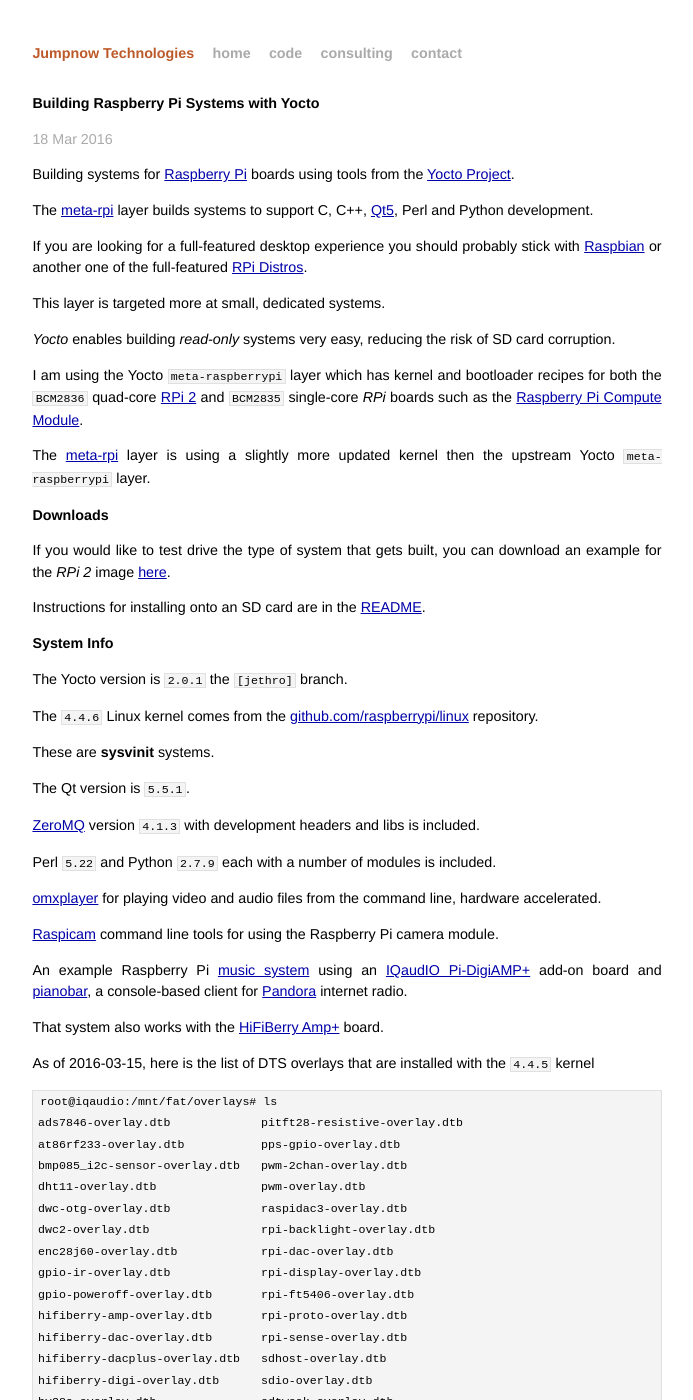
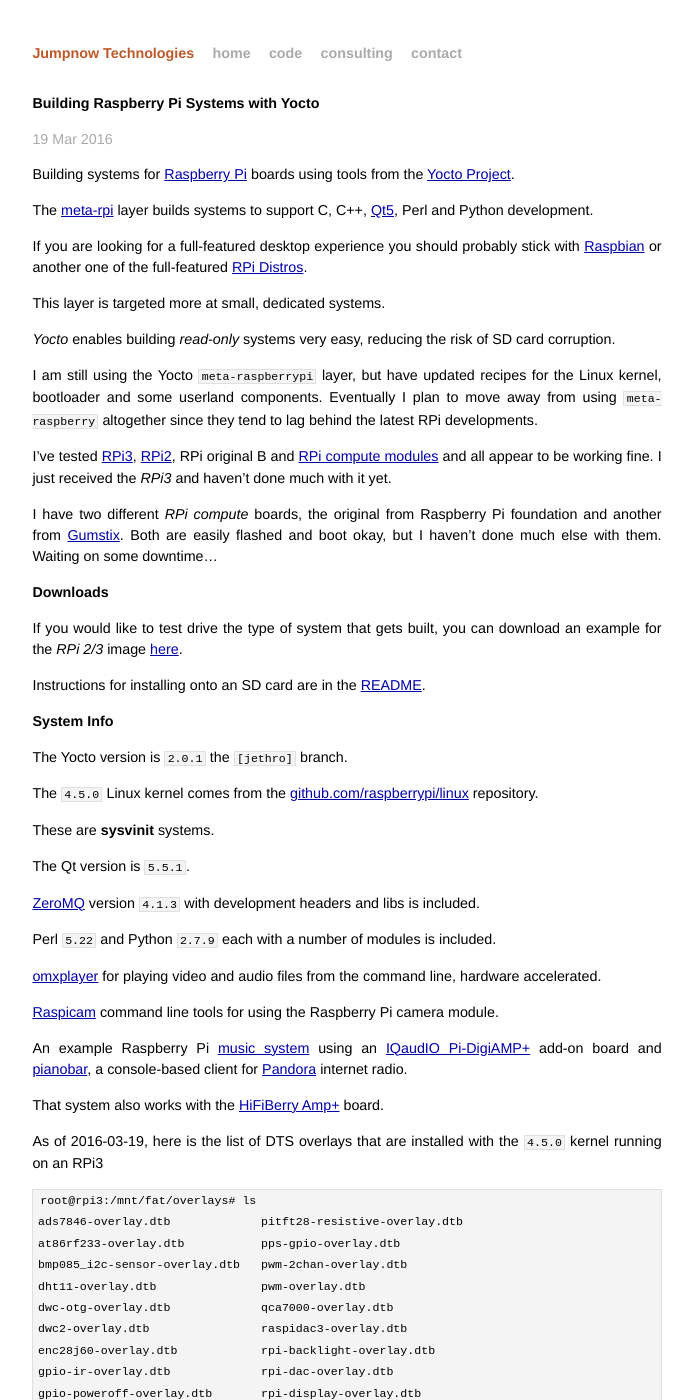
Before and after one commit to jumpnow/jumpnowtek-site, a Jekyll site: the page built from _posts/2015-12-04-Raspberry-Pi-Systems-with-Yocto.md, in a window 1280 px wide and 1400 px high. Shown: the whole window, without its empty margins (293-986 px from the left). Built offline with Jekyll 4.4.1, drawn with Linux system fonts in a browser that asks for light colours; some of the changed text lies outside the part shown.

Commit message:
Add rpi3 to rpi doc

```diff
--- a/_posts/2015-12-04-Raspberry-Pi-Systems-with-Yocto.md
+++ b/_posts/2015-12-04-Raspberry-Pi-Systems-with-Yocto.md
@@ -2,9 +2,9 @@
 layout: post
 title: Building Raspberry Pi Systems with Yocto
 description: "Building customized systems for the Raspberry Pi using tools from the Yocto Project"
-date: 2016-03-18 08:46:00
+date: 2016-03-19 11:35:00
 categories: rpi
-tags: [linux, rpi, yocto]
+tags: [linux, rpi, yocto, rpi2, rpi3, rpi compute]
 ---
 
 Building systems for [Raspberry Pi][rpi] boards using tools from the [Yocto Project][Yocto].
@@ -17,13 +17,15 @@
 
 *Yocto* enables building *read-only* systems very easy, reducing the risk of SD card corruption.
 
-I am using the Yocto `meta-raspberrypi` layer which has kernel and bootloader recipes for both the `BCM2836` quad-core [RPi 2][rpi2-b] and `BCM2835` single-core *RPi* boards such as the [Raspberry Pi Compute Module][rpi-compute].
+I am still using the Yocto `meta-raspberrypi` layer, but have updated recipes for the Linux kernel, bootloader and some userland components. Eventually I plan to move away from using `meta-raspberry` altogether since they tend to lag behind the latest RPi developments.
 
-The [meta-rpi][meta-rpi] layer is using a slightly more updated kernel then the upstream Yocto `meta-raspberrypi` layer.
+I've tested [RPi3][rpi3-b], [RPi2][rpi2-b], RPi original B and [RPi compute modules][rpi-compute] and all appear to be working fine. I just received the *RPi3* and haven't done much with it yet.
+
+I have two different *RPi compute* boards, the original from Raspberry Pi foundation and another from [Gumstix][gumstix-pi-compute]. Both are easily flashed and boot okay, but I haven't done much else with them. Waiting on some downtime...
 
 ### Downloads
 
-If you would like to test drive the type of system that gets built, you can download an example for the *RPi 2* image [here][downloads].
+If you would like to test drive the type of system that gets built, you can download an example for the *RPi 2/3* image [here][downloads].
 
 Instructions for installing onto an SD card are in the [README][readme].
 
@@ -31,7 +33,7 @@
 
 The Yocto version is `2.0.1` the `[jethro]` branch.
 
-The `4.4.6` Linux kernel comes from the [github.com/raspberrypi/linux][rpi-kernel] repository.
+The `4.5.0` Linux kernel comes from the [github.com/raspberrypi/linux][rpi-kernel] repository.
 
 These are **sysvinit** systems.
 
@@ -49,41 +51,41 @@
 
 That system also works with the [HiFiBerry Amp+][hifiberry-amp] board.
 
-As of 2016-03-15, here is the list of DTS overlays that are installed with the `4.4.5` kernel
+As of 2016-03-19, here is the list of DTS overlays that are installed with the `4.5.0` kernel running on an RPi3
 
-    root@iqaudio:/mnt/fat/overlays# ls
+    root@rpi3:/mnt/fat/overlays# ls
     ads7846-overlay.dtb             pitft28-resistive-overlay.dtb
     at86rf233-overlay.dtb           pps-gpio-overlay.dtb
     bmp085_i2c-sensor-overlay.dtb   pwm-2chan-overlay.dtb
     dht11-overlay.dtb               pwm-overlay.dtb
-    dwc-otg-overlay.dtb             raspidac3-overlay.dtb
-    dwc2-overlay.dtb                rpi-backlight-overlay.dtb
-    enc28j60-overlay.dtb            rpi-dac-overlay.dtb
-    gpio-ir-overlay.dtb             rpi-display-overlay.dtb
-    gpio-poweroff-overlay.dtb       rpi-ft5406-overlay.dtb
-    hifiberry-amp-overlay.dtb       rpi-proto-overlay.dtb
-    hifiberry-dac-overlay.dtb       rpi-sense-overlay.dtb
-    hifiberry-dacplus-overlay.dtb   sdhost-overlay.dtb
-    hifiberry-digi-overlay.dtb      sdio-overlay.dtb
-    hy28a-overlay.dtb               sdtweak-overlay.dtb
-    hy28b-overlay.dtb               smi-dev-overlay.dtb
-    i2c-gpio-overlay.dtb            smi-nand-overlay.dtb
-    i2c-rtc-overlay.dtb             smi-overlay.dtb
-    i2c0-bcm2708-overlay.dtb        spi-gpio35-39-overlay.dtb
-    i2c1-bcm2708-overlay.dtb        spi1-1cs-overlay.dtb
-    i2s-mmap-overlay.dtb            spi1-2cs-overlay.dtb
-    iqaudio-dac-overlay.dtb         spi1-3cs-overlay.dtb
-    iqaudio-dacplus-overlay.dtb     spi2-1cs-overlay.dtb
-    lirc-rpi-overlay.dtb            spi2-2cs-overlay.dtb
-    mcp2515-can0-overlay.dtb        spi2-3cs-overlay.dtb
-    mcp2515-can1-overlay.dtb        tinylcd35-overlay.dtb
-    mmc-overlay.dtb                 uart1-overlay.dtb
-    mz61581-overlay.dtb             vc4-kms-v3d-overlay.dtb
-    pi3-disable-bt-overlay.dtb      vga666-overlay.dtb
-    pi3-miniuart-bt-overlay.dtb     w1-gpio-overlay.dtb
-    piscreen-overlay.dtb            w1-gpio-pullup-overlay.dtb
-    piscreen2r-overlay.dtb          wittypi-overlay.dtb
-    pitft28-capacitive-overlay.dtb
+    dwc-otg-overlay.dtb             qca7000-overlay.dtb
+    dwc2-overlay.dtb                raspidac3-overlay.dtb
+    enc28j60-overlay.dtb            rpi-backlight-overlay.dtb
+    gpio-ir-overlay.dtb             rpi-dac-overlay.dtb
+    gpio-poweroff-overlay.dtb       rpi-display-overlay.dtb
+    hifiberry-amp-overlay.dtb       rpi-ft5406-overlay.dtb
+    hifiberry-dac-overlay.dtb       rpi-proto-overlay.dtb
+    hifiberry-dacplus-overlay.dtb   rpi-sense-overlay.dtb
+    hifiberry-digi-overlay.dtb      sdhost-overlay.dtb
+    hy28a-overlay.dtb               sdio-1bit-overlay.dtb
+    hy28b-overlay.dtb               sdio-overlay.dtb
+    i2c-gpio-overlay.dtb            smi-dev-overlay.dtb
+    i2c-rtc-overlay.dtb             smi-nand-overlay.dtb
+    i2c0-bcm2708-overlay.dtb        smi-overlay.dtb
+    i2c1-bcm2708-overlay.dtb        spi-gpio35-39-overlay.dtb
+    i2s-mmap-overlay.dtb            spi1-1cs-overlay.dtb
+    iqaudio-dac-overlay.dtb         spi1-2cs-overlay.dtb
+    iqaudio-dacplus-overlay.dtb     spi1-3cs-overlay.dtb
+    lirc-rpi-overlay.dtb            spi2-1cs-overlay.dtb
+    mcp2515-can0-overlay.dtb        spi2-2cs-overlay.dtb
+    mcp2515-can1-overlay.dtb        spi2-3cs-overlay.dtb
+    mmc-overlay.dtb                 tinylcd35-overlay.dtb
+    mz61581-overlay.dtb             uart1-overlay.dtb
+    pi3-disable-bt-overlay.dtb      vc4-kms-v3d-overlay.dtb
+    pi3-miniuart-bt-overlay.dtb     vga666-overlay.dtb
+    piscreen-overlay.dtb            w1-gpio-overlay.dtb
+    piscreen2r-overlay.dtb          w1-gpio-pullup-overlay.dtb
+    pitft28-capacitive-overlay.dtb  wittypi-overlay.dtb
 
 
 I've only tested a few
@@ -95,7 +97,7 @@
 
 They all come from the official Raspberry Pi kernel tree so I have confidence they all work fine. I need  more hardware to test most of them.
 
-NOTE: For now at least, 4.4 *dtoverlay* definitions in `config.txt` require the full dtb name
+NOTE: For now at least, 4.4 or 4.5 *dtoverlay* definitions in `config.txt` require the full dtb name
 
 For example
 
@@ -105,7 +107,7 @@
 
     dtoverlay=iqaudio-dacplus
 
-I did not go back an check whether the full dtb name works in 4.1 kernels, I'm only using 4.4 kernels now. If you are sticking with 4.1 kernels and find issues with overlays loading, I would go back to using the shortened name.
+I did not go back an check whether the full dtb name works in 4.1 kernels, I'm only using 4.4 and 4.5 kernels now. If you are sticking with 4.1 kernels and find issues with overlays loading, I would go back to using the shortened name.
 
 ### Ubuntu Workstation Setup
 
@@ -227,6 +229,8 @@
 ##### MACHINE
 
 The choices are **raspberrypi2** the default or **raspberrypi**.
+
+Use **raspberrypi2** for the RPi3.
 
 You can only build for one type of board at a time since they have different processors with different instruction sets.
 
@@ -613,3 +617,5 @@
 [rpi-compute]: https://www.raspberrypi.org/products/compute-module/
 [rpi2-b]: https://www.raspberrypi.org/products/raspberry-pi-2-model-b/
 [rpi-compute-post]: http://www.jumpnowtek.com/rpi/Working-with-the-raspberry-pi-compute.html
+[rpi3-b]: https://www.raspberrypi.org/products/raspberry-pi-3-model-b/
+[gumstix-pi-compute]: https://store.gumstix.com/expansion/partners-3rd-party/gumstix-pi-compute-dev-board.html
```
